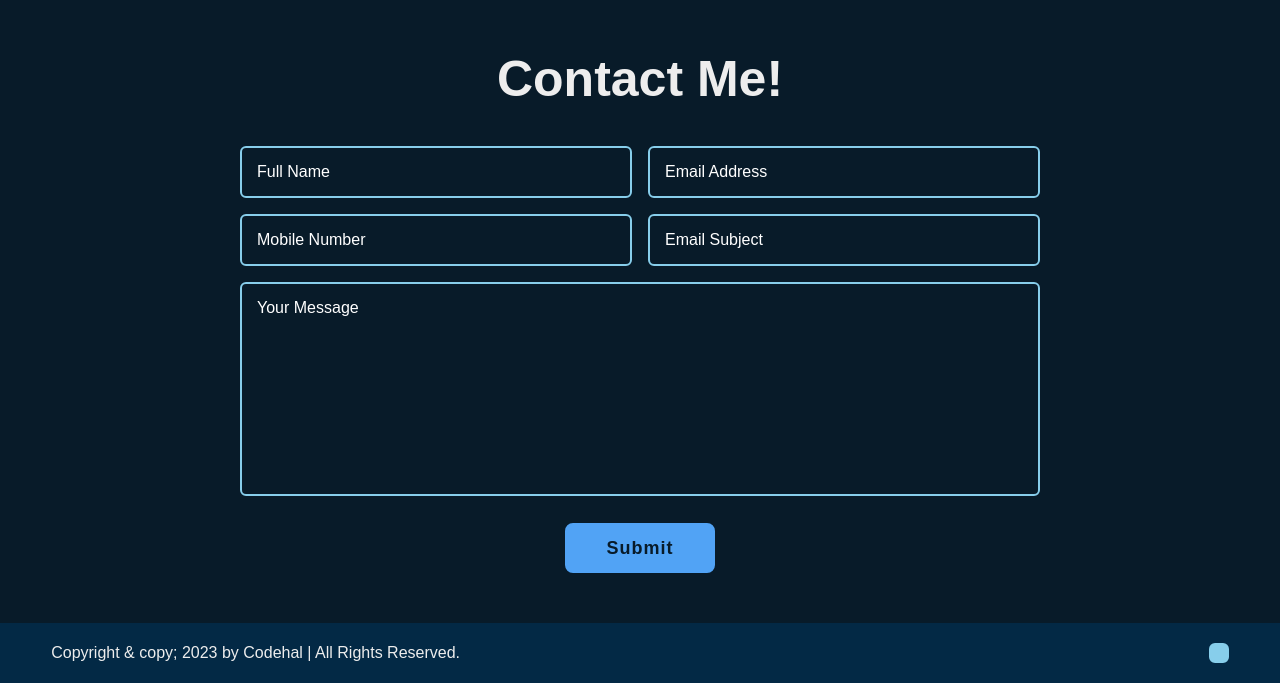
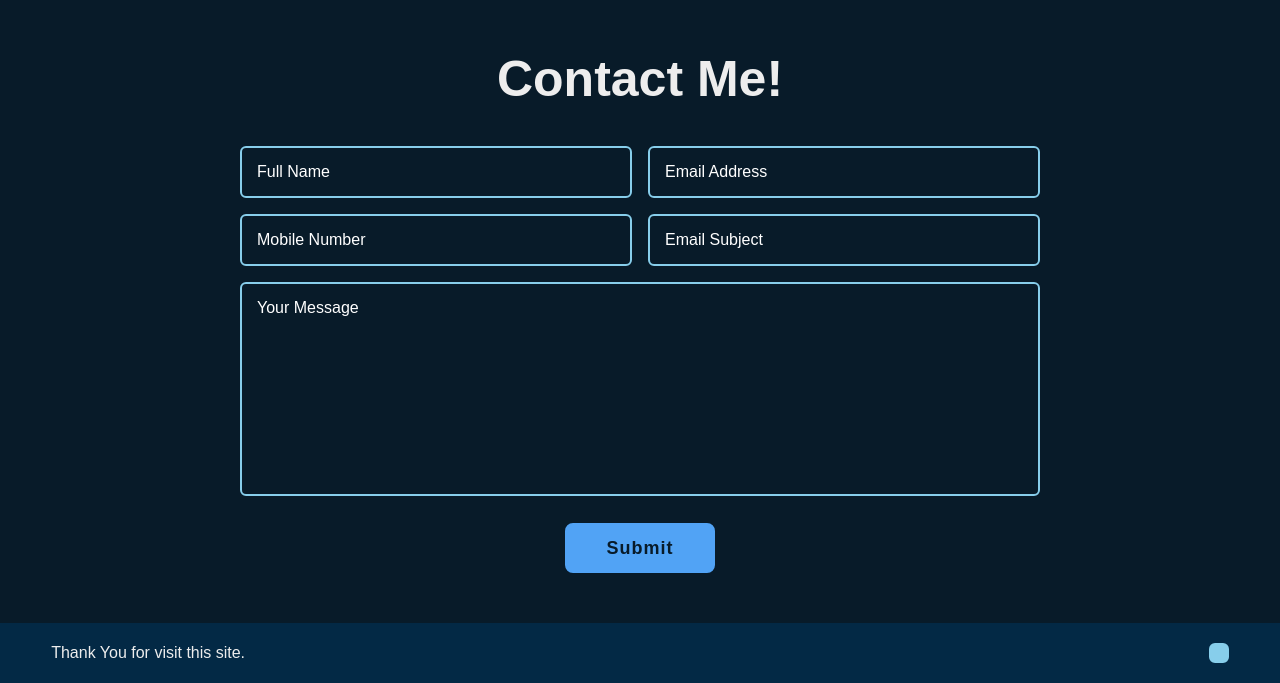
Before and after one commit to SBAMPATEL/My-potfolio, a plain HTML site: page Update Potfolio/index.html in a window 1280 px wide. Shown: the part 3032-3715 px from the top of the page. Drawn offline with Linux system fonts and the light colour scheme; some icons are missing.

Commit message:
Update index.html

```diff
--- a/Update Potfolio/index.html
+++ b/Update Potfolio/index.html
@@ -291,7 +291,7 @@
 
     <footer class="footer">
         <div class="footer-text">
-            <p>Copyright & copy; 2023 by Codehal | All Rights Reserved.</p>
+            <p>Thank You for visit this site.</p>
         </div>
         <div class="footer-icontop">
             <a href="#"><i class="fa-thin fa-arrow-up"></i>
```
